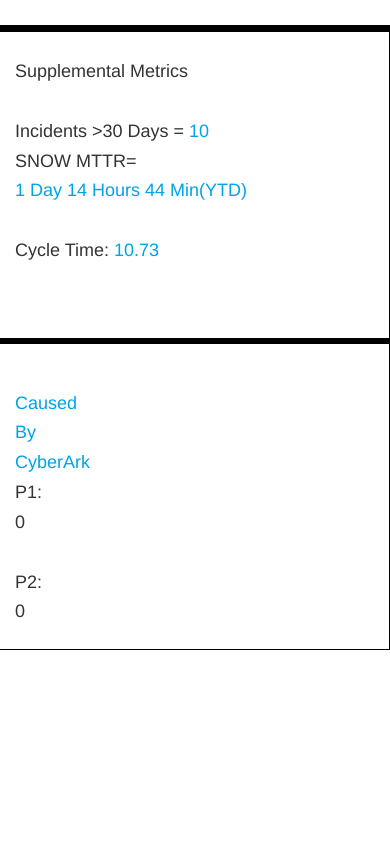
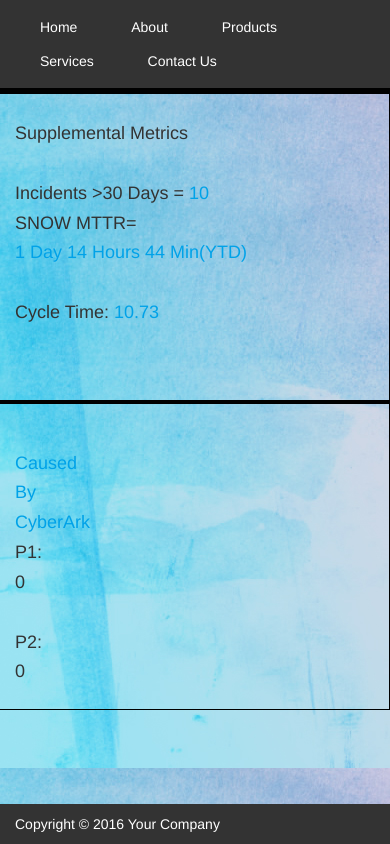
Before and after one commit to SyedNusrath/D3WithDjango, a Django app: template templates/barcharts.html in a window 390 px wide. Run offline with Django 3.2, Linux system fonts and the light colour scheme; the template is opened without the code that fills it, so the values that code supplies are empty.

Commit message:
header and footer

```diff
--- a/templates/barcharts.html
+++ b/templates/barcharts.html
@@ -27,94 +27,82 @@
       display: none;
     }
 
-    < !-- grid css -->* {
-      margin: 0;
-      padding: 0;
-      box-sizing: border-box;
+	/* Add some padding on document's body to prevent the content
+    to go underneath the header and footer */
+    body{
+        padding-top: 60px;
+        padding-bottom: 40px;
+		background-image: url("static\\images\\background.jpg");
+		background-color: #cccccc;
+	}
+
+    .fixed-header, .fixed-footer{
+        width: 100%;
+        position: fixed;
+        background: #333;
+        padding: 10px 0;
+        color: #fff;
+		z-index: 1;
     }
-
-    *:before,
-    *:after {
-      box-sizing: border-box;
+    .fixed-header{
+        top: 0;
     }
-
-    .grid {
-      margin: 2rem auto;
+    .fixed-footer{
+        bottom: 0;
     }
-
-    .grid__container {
-      display: grid;
-      background-color: #000;
-      border: 1px solid #000;
-      grid-gap: 1px;
-      justify-self: center;
-      max-width: 50%;
-      height: auto;
-      margin: 0 auto;
+    /* Some more styles to beutify this example */
+    nav a{
+        color: #fff;
+        text-decoration: none;
+        padding: 7px 25px;
+        display: inline-block;
     }
-
-    .grid__item {
-      position: relative;
-      background: #fff
-    }
-
-    .grid__item:hover .grid__img::after {
-      content: '';
-      display: block;
-      position: absolute;
-      border: 1px solid #ff4b4c;
-      left: -11px;
-      right: -11px;
-      bottom: -11px;
-      top: -11px;
-    }
-
-    .grid__img {
-      position: relative;
-      pointer-events: none;
-      border: 10px solid #fff;
-      background-color: #fff;
-    }
-
-    @media only screen and (min-width: 768px) {
-      .grid__container {
-        grid-template-columns: repeat(2, 1fr);
-        grid-template-rows: repeat(4, 1fr);
-        max-width: 583px;
-      }
-    }
-
-    @media only screen and (min-width: 1024px) {
-
-      .grid__container {
-        grid-template-columns: repeat(3, 1fr);
-        grid-template-rows: repeat(2, 1fr);
-        max-width: 90%;
-      }
+    .container p{
+        line-height: 200px; /* Create scrollbar to test positioning */
     }
   </style>
 </head>
 
 
 <body>
+    <div class="fixed-header">
+        <div class="container">
+            <nav>
+                <a href="#">Home</a>
+                <a href="#">About</a>
+                <a href="#">Products</a>
+                <a href="#">Services</a>
+                <a href="#">Contact Us</a>
+            </nav>
+        </div>
+    </div>
 
 
-  <div class="container" style="margin-top: 25px;">
+  <div class="container" style="margin-top: 25px;margin-bottom: 25px;">
     <div class="row">
-      <div class="col-sm-2"
+      <div class="col-sm-3"
         style="border-top: 1px solid #000;border-left: 1px solid #000;border-bottom: 1px solid #000;">
         <div id="ObjectAndAccounts"></div>
       </div>
-      <div class="col-sm-3"
+      <div class="col-sm-4"
         style="border-top: 1px solid #000;border-right: 1px solid #000;border-bottom: 1px solid #000;">
         <div id="ObjectAndAccountsLicense"></div>
       </div>
-      <div class="col-sm-5"
-        style="border-top: 1px solid #000;border-right: 1px solid #000;border-bottom: 1px solid #000;">
+      <div class="col-sm-3" style="border-top: 1px solid #000;border-bottom: 1px solid #000;">
+        <div id="PassRetrivedLast7Days"></div>
+      </div>
+	  <div class="col-sm-2" style="border-top: 1px solid #000;border-right: 1px solid #000;border-bottom: 1px solid #000;">
+        <div id="PassRetrivedLastTotal"></div>
+      </div>
+    </div>
+
+	<div class="row">
+	   <div class="col-sm-9"
+        style="border-left: 1px solid #000;border-right: 1px solid #000;border-bottom: 1px solid #000;">
         <div id="WindowsAndDomainAdmin"></div>
       </div>
-      <div class="col-sm-2"
-        style="border-top: 1px solid #000;border-right: 1px solid #000;border-bottom: 1px solid #000;height: 307.6px;">
+      <div class="col-sm-3"
+        style="border-right: 1px solid #000;border-bottom: 1px solid #000;height: 306.6px;">
         </br>
         <h4>Supplemental Metrics</h4>
         </br>
@@ -124,22 +112,16 @@
         </br>
         <h4>Cycle Time:<span style="color: #00a2e8;"> 10.73</span></h4>
       </div>
-    </div>
+	</div>
 
     <div class="row">
-      <div class="col-sm-2" style="border-left: 1px solid #000;border-bottom: 1px solid #000;">
-        <div id="PassRetrivedLast7Days"></div>
-      </div>
-      <div class="col-sm-2" style="border-right: 1px solid #000;border-bottom: 1px solid #000;">
-        <div id="PassRetrivedLastTotal"></div>
+      <div class="col-sm-4" style="border-left: 1px solid #000;border-right: 1px solid #000;border-bottom: 1px solid #000;">
+        <div id="RequestTimeAverages"></div>
       </div>
       <div class="col-sm-3" style="border-right: 1px solid #000;border-bottom: 1px solid #000;">
-        <div id="RequestTimeAverages"></div>
-      </div>
-      <div class="col-sm-2" style="border-right: 1px solid #000;border-bottom: 1px solid #000;">
         <div id="RequestTicketsAverages"></div>
       </div>
-      <div class="col-sm-2" style="border-bottom: 1px solid #000;">
+      <div class="col-sm-4" style="border-bottom: 1px solid #000;">
         <div id="p1p2"></div>
       </div>
       <div class="col-sm-1" style="border-right: 1px solid #000;border-bottom: 1px solid #000;height: 306.6px;">
@@ -157,7 +139,9 @@
 
   </div>
 
-
+    <div class="fixed-footer">
+        <div class="container">Copyright &copy; 2016 Your Company</div>
+    </div>
   <script type="text/javascript" src="static/js/d3.v3.min.js"></script>
 
   <script>
@@ -169,7 +153,7 @@
 
 
       var x = d3.scale.ordinal()
-        .rangeRoundBands([0, width], .1, .3);
+        .rangeRoundBands([0, width], .5, .3);
 
       var y = d3.scale.linear()
         .range([height, 0]);
@@ -192,20 +176,12 @@
       x.domain(data.map(function (d) { return d.name; }));
       y.domain([0, d3.max(data, function (d) { return d.value; })]);
 
-
-if(divId == "RequestTicketsAverages"){
-      svg.append("text")
-        .attr("class", "title")
-        .attr("x", -x(data[0].name)*4 +5)
-        .attr("y", -26)
-        .text(header);
-}else{
       svg.append("text")
         .attr("class", "title")
         .attr("x", x(data[0].name))
         .attr("y", -26)
         .text(header);
-		}
+
       svg.append("g")
         .attr("class", "x axis")
         .attr("transform", "translate(0," + height + ")")
@@ -304,18 +280,20 @@ if(divId == "RequestTicketsAverages"){
     var passRetrivedAllvalues = {{ passRetrivedAllvalues| safe }};
     var passRetrivedTotal = {{ passRetrivedTotal| safe }};
 
-    BulidBarchart(ObjectAndAccounts, "ObjectAndAccounts", "Object & Accounts", 250, 300, two_color)
-    BulidBarchart(LicenseAndSales, "ObjectAndAccountsLicense", " ", 300, 300, two_color)
+    BulidBarchart(ObjectAndAccounts, "ObjectAndAccounts", "Object & Accounts", 300, 300, two_color)
+    BulidBarchart(LicenseAndSales, "ObjectAndAccountsLicense", " ", 400, 300, two_color)
 
-    BulidBarchart(WindowsAndDomainAdmin, "WindowsAndDomainAdmin", "Windows & Domain Admin", 510, 300, two_color)
+	BulidBarchart(passRetrivedAllvalues, "PassRetrivedLast7Days", "Pass Retrived Last 7 Days", 340, 300,one_color)
+    BulidBarchart(passRetrivedTotal, "PassRetrivedLastTotal", "", 200, 300,one_color)
 
-    BulidBarchart(passRetrivedAllvalues, "PassRetrivedLast7Days", "Pass Retrived Last 7 Days", 250, 300,one_color)
-    BulidBarchart(passRetrivedTotal, "PassRetrivedLastTotal", "", 170, 300,one_color)
+    BulidBarchart(WindowsAndDomainAdmin, "WindowsAndDomainAdmin", "Windows & Domain Admin", 900, 300, two_color)
 
-    BulidBarchart(RequestTimeAverages, "RequestTimeAverages", "Request Time Averages", 300, 300,one_color)
-    BulidBarchart(RequestTicketsAverages, "RequestTicketsAverages", "Request Tickets Averages", 220, 300,one_color)
 
-    BulidBarchart(p1p2, "p1p2", "P1's & P2's", 250, 300,one_color)
+
+    BulidBarchart(RequestTimeAverages, "RequestTimeAverages", "Request Time Averages", 370, 300,one_color)
+    BulidBarchart(RequestTicketsAverages, "RequestTicketsAverages", "Request Tickets Averages", 300, 300,one_color)
+
+    BulidBarchart(p1p2, "p1p2", "P1's & P2's", 420, 300,one_color)
 
 
   </script>
```
Also changed, not shown: static/images/background.jpg (added).
